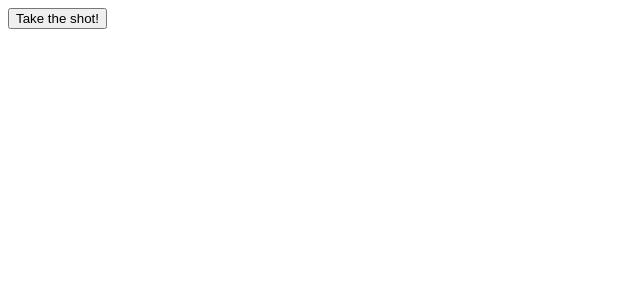
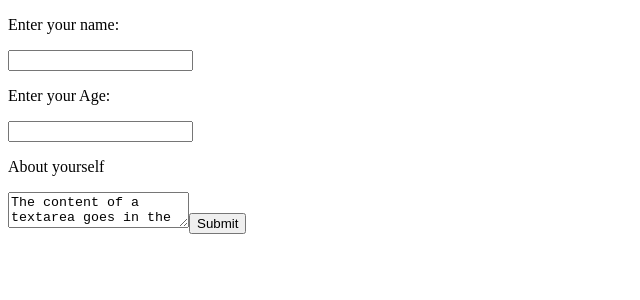
Before and after one commit to gitonga123/react-effective-meme, a React (Create React App) app in the folder react-speedy-hair/: page / in a window 1280 px wide. Shown: the top 300 px of the page, without its empty margins (0-640 px from the left). Built offline with nearby package versions, Linux system fonts and the light colour scheme.

Commit message:
React - Forms input, validation, events, and submission

```diff
--- a/react-speedy-hair/src/index.js
+++ b/react-speedy-hair/src/index.js
@@ -17,4 +17,53 @@ class Football extends React.Component {
     }
 }
 
-ReactDOM.render(<Football />, document.getElementById('root'))
+class MyForm extends React.Component {
+    constructor(props) {
+        super(props);
+        this.state = {
+            username: '',
+            age: null,
+            errorMessage: '',
+            description: "The content of a textarea goes in the value attribute"
+        };
+    }
+
+    mySubmitHandler = (event) => {
+        event.preventDefault();
+        alert("You are submitting " + this.state.username);
+    }
+    myChangeHandler = (event) => {
+        let nam = event.target.name;
+        let val = event.target.value;
+        let err = '';
+        if (nam === "age") {
+            if (!Number(val)) {
+                err = <strong>Your age must be a number</strong>;
+            }
+        }
+        this.setState({errorMessage: err});
+        this.setState({[nam]: val })
+    }
+    render() {
+        let header = '';
+        if (this.state.username) {
+        header = <h1>Hello {this.state.username} am {this.state.age}. {this.state.description}</h1>
+        } else {
+            header = '';
+        }
+        return (
+            <form onSubmit={this.mySubmitHandler}>
+                {header}
+                <p>Enter your name:</p>
+                <input type="text" name="username" onChange={this.myChangeHandler} />
+                <p>Enter your Age:</p>
+                <input type="text" name="age" onChange={this.myChangeHandler} />
+                <p>About yourself</p>
+                <textarea value = {this.state.description}/>
+                <input type="submit" />
+                {this.state.errorMessage}
+            </form>
+        )
+    }
+}
+ReactDOM.render(<MyForm />, document.getElementById('root'))
```
